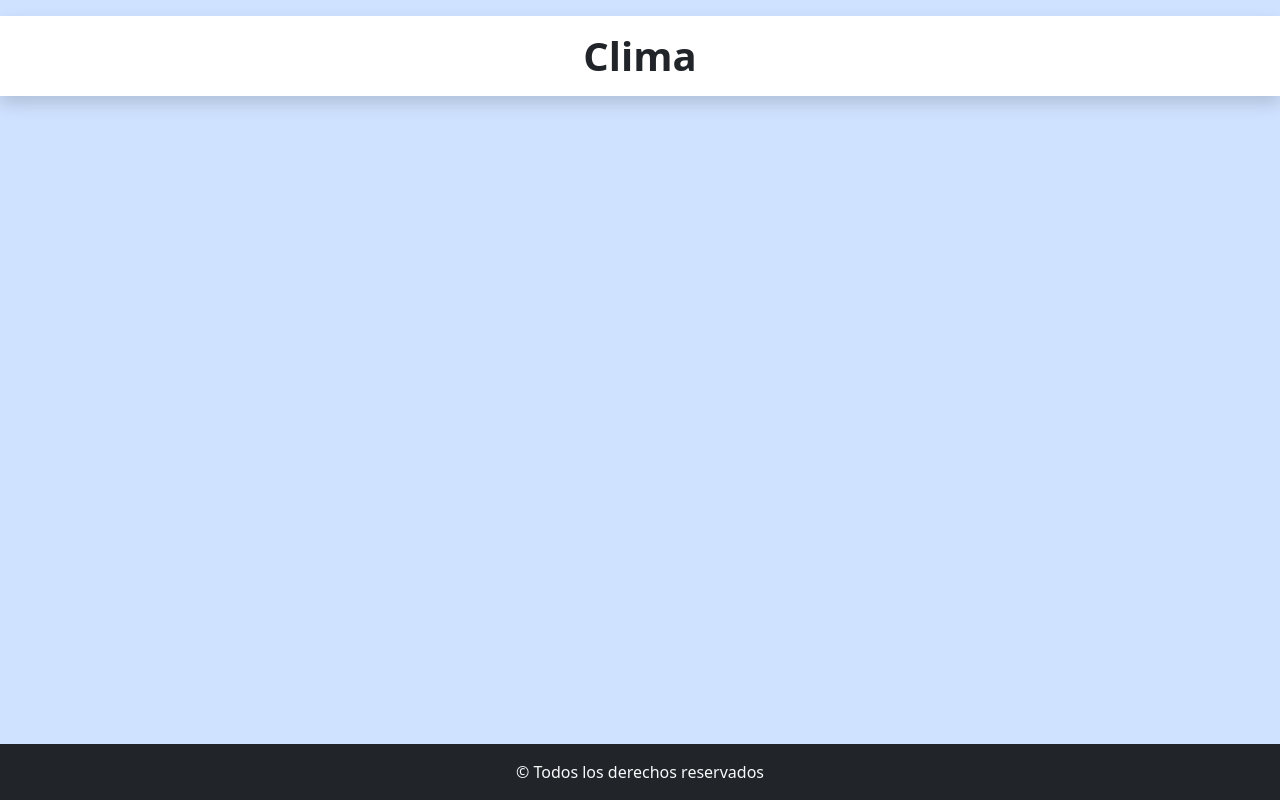
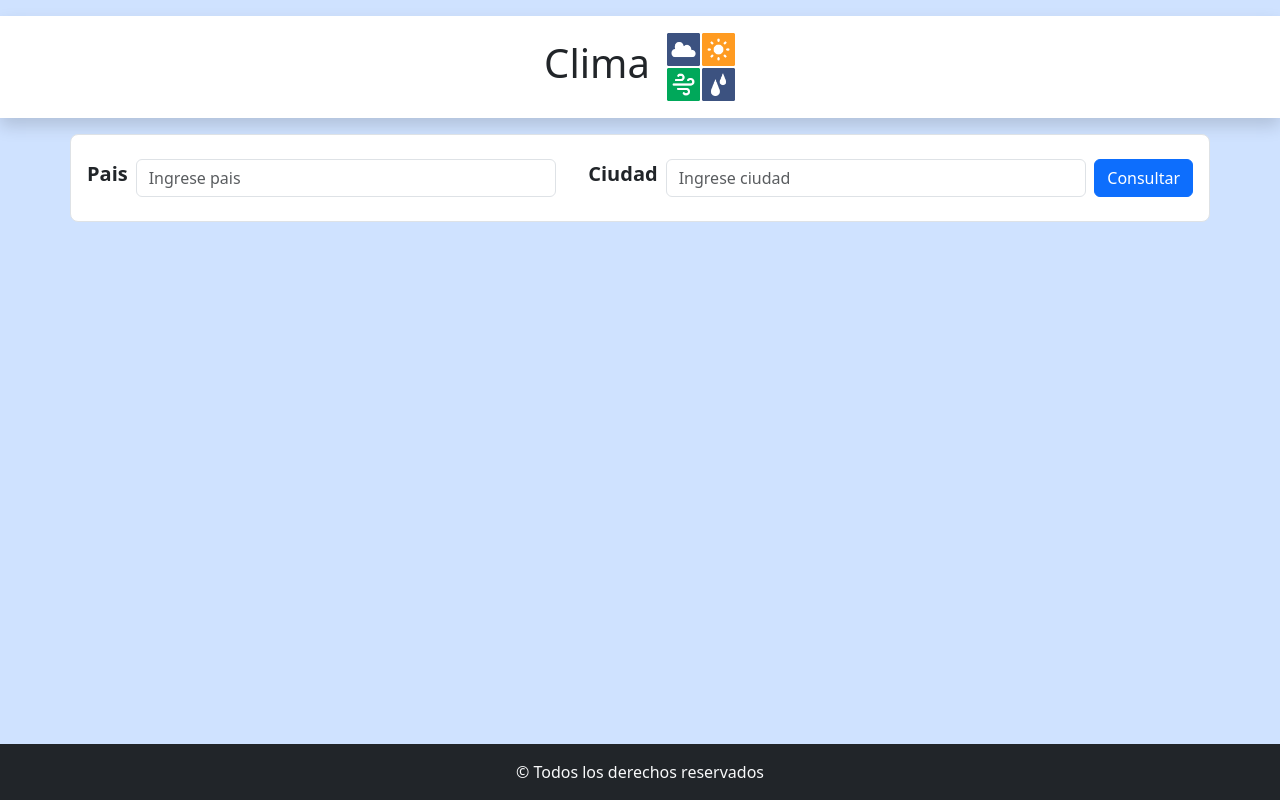
Before and after one commit to hernanortiz1/ejercicio13React, a React (Vite) app: page / in a window 1280 px wide. Built offline with nearby package versions, Linux system fonts and the light colour scheme.

Commit message:
agregue icono de clima en titulo

```diff
--- a/src/App.jsx
+++ b/src/App.jsx
@@ -1,13 +1,18 @@
 import Formulario from "./components/Formulario";
 import "bootstrap/dist/css/bootstrap.min.css";
+import logo from "../src/img/clima.png"
 
 function App() {
   return(
     <>
       <main className="bg-primary-subtle">
-        <h1 className="my-3 text-center fw-bold shadow py-3 bg-white">
+        <div className="my-3 text-center fw-bold shadow py-3 bg-white d-flex justify-content-center align-items-center">
+          <h1 className="me-3">
           Clima
         </h1>
+        <img src={logo} alt="logo del clima" className="imgLogo"/>
+        </div>
+
         <div>
           <Formulario />
         </div>
--- a/src/components/Formulario.jsx
+++ b/src/components/Formulario.jsx
@@ -1,11 +1,27 @@
-
+import { Button, Col, Form, Row } from "react-bootstrap";
 
 const Formulario = () => {
-    return (
-        <div>
+  return (
+    <div>
+      <section className="p-3 border rounded-3 bg-white container">
+        <Form.Group>
 
-        </div>
-    );
+          <div className="d-md-flex align-items-center gap-2 my-2">
+            <Form.Label className="fs-5 fw-bold">Pais</Form.Label>
+            <Form.Control required type="text" placeholder="Ingrese pais" />
+
+            <Form.Label className="fs-5 fw-bold ms-md-4">Ciudad</Form.Label>
+            <Form.Control required type="text" placeholder="Ingrese ciudad" />
+            <div className="mt-3 mt-md-0 text-center">
+              <Button>Consultar</Button>
+            </div>
+          </div>
+        </Form.Group>
+      </section>
+
+      <section className="mt-4"></section>
+    </div>
+  );
 };
 
 export default Formulario;
--- a/src/index.css
+++ b/src/index.css
@@ -7,13 +7,7 @@ main {
   flex-grow: 1;
 }
 
-.contenedorImgNoticia {
-  height: 250px;
-  overflow: hidden;
-}
-
-.imgNoticia {
-  width: 100%;
-  height: 100%;
+.imgLogo {
+  height: 70px;
   object-fit: cover;
 }
```
Also changed, not shown: src/img/clima.png (added).
